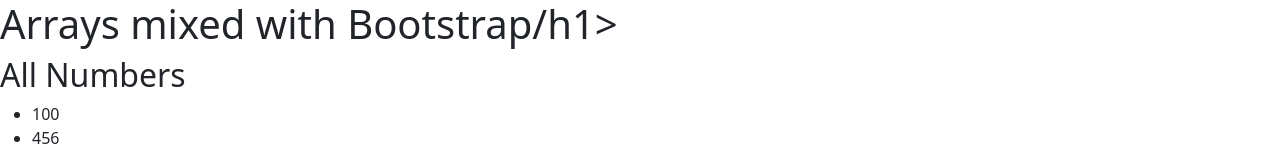
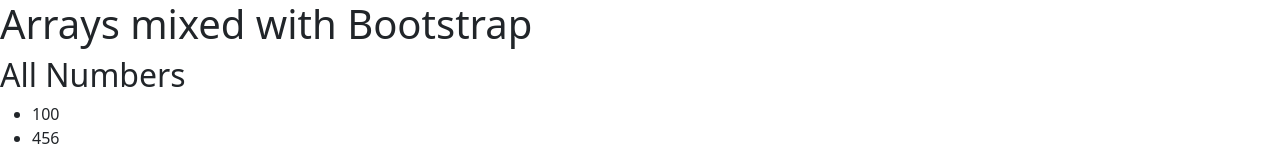
Before and after one commit to candicehawkins91/w6lab1, a plain HTML site: page index.html in a window 1280 px wide. Shown: the top 154 px of the page. Drawn offline with nearby package versions, Linux system fonts and the light colour scheme.

Commit message:
fixed h1

```diff
--- a/index.html
+++ b/index.html
@@ -7,7 +7,7 @@
     <title>Unlearned</title>
 </head>
 <body>
-    <h1>Arrays mixed with Bootstrap/h1>
+    <h1>Arrays mixed with Bootstrap</h1>
 
 <h2>All Numbers</h2>
     <ul id="ul-all-numbers"></ul>
```
